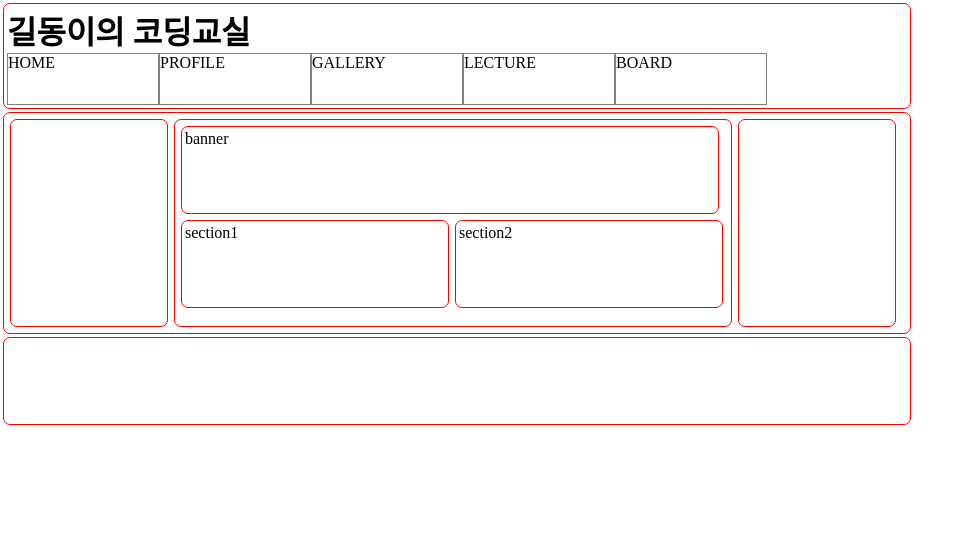
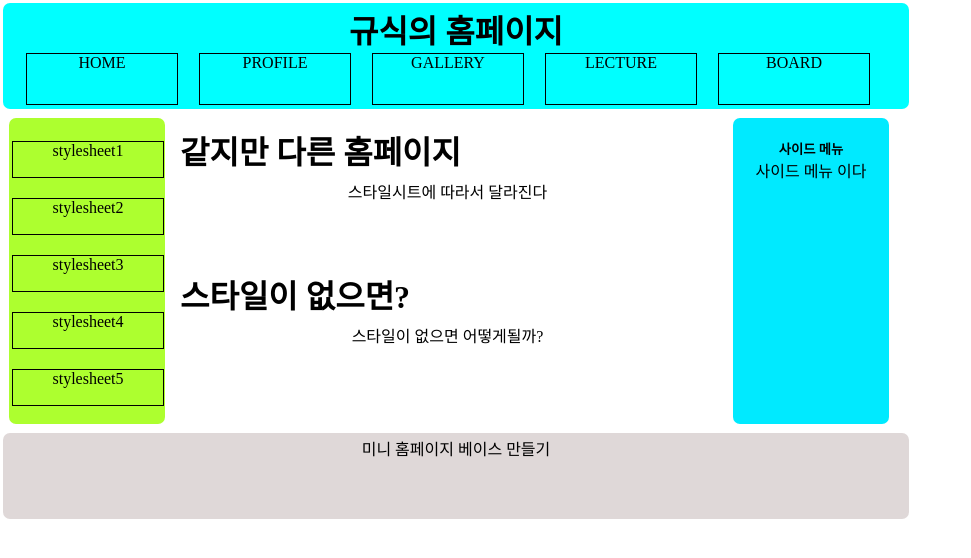
Before and after one commit to CheraxGlaber/SW_EDU_2023, a plain HTML site: page day04/day04ex04.html in a window 1280 px wide. Shown: the whole page, without its empty margins (0-971 px from the left). Drawn offline with Linux system fonts and the light colour scheme.

Commit message:
홈페이지 만들기 실습
홈페이지 만들기 실습

```diff
--- a/day04/day04ex04.html
+++ b/day04/day04ex04.html
@@ -1,5 +1,6 @@
 <!DOCTYPE html>
 <html lang="en">
+
 <head>
     <meta charset="UTF-8">
     <meta http-equiv="X-UA-Compatible" content="IE=edge">
@@ -10,46 +11,97 @@
             padding: 0;
             margin: 0;
         }
+
+        div.header1{
+            background-color:aqua;
+        }
+
         div.container div {
             padding: 3px;
-            margin : 3px;
-            border: 1px solid red;
+            margin: 3px;
+            border: 0px solid red;
             border-radius: 7px;
             width: 900px;
-            overflow: hidden;
+            overflow:hidden;
+            text-align:center;
         }
-        .header nav li {
+
+        .header1 nav li {
             float: left;
             width: 150px;
             height: 50px;
-            border: 1px solid gray;
+            border: 1px solid black;
             list-style: none;
+            margin:1px;
+            margin-inline-start:20px;
         }
-        div.middle  div {
+
+        div.middle div{
             width: 150px;
             float: left;
-            height: 200px;
+            height: 300px;
         }
-        div.middle div.center {
+        div.middle div.center{
             width: 550px;
         }
-        div.footer {
-            clear: both;
-            height: 80px;
+
+        div.center>div{
+            width: 535px;
+            height:40px;
         }
-        div.center > div {
-            height: 80px;
-            width: 260px;
+        div.right{
+            background-color:rgb(0, 234, 255);
         }
-        div.center div:nth-child(1) {
-            width: 530px;
+        div.center div:nth-child(1){
+            width: 535px;
+            height:40px;
+            text-align:left;
         }
+        div.center div:nth-child(3){
+            width: 535px;
+            height:40px;
+            text-align:left;
+        }
+        div.center div:nth-child(2){
+            width: 535px;
+            height:80px;
+        }
+        div.left1{
+            background-color: greenyellow;
+        }
+        div.middle li{
+            width: 150px;
+            height: 35px;
+            border: 1px solid black;
+            list-style: none;
+            overflow: hidden;
+            padding:0px;
+            margin-top:20px;
+        }
+        div.middle li:hover{
+            background-color: rgb(0, 255, 170);
+        }
+
+
+        div.foot{
+            clear:both;
+            height:80px;
+            background-color:rgb(223, 216, 216);
+        }
+
+        .header1 nav li:hover {
+            background-color:red;
+            color:yellow;
+        }
+
     </style>
 </head>
+
 <body>
     <div class="container">
-        <div class="header">
-            <h1>길동이의 코딩교실</h1>
+        <div class="header1">
+            <header>
+                <h1>규식의 홈페이지</h1>
                 <nav>
                     <ul>
                         <li>HOME</li>
@@ -59,19 +111,38 @@
                         <li>BOARD</li>
                     </ul>
                 </nav>
+            </header>
         </div>
+
         <div class="middle">
-            <div class="left"></div>
+            <div class="left1">
+                <ul>
+                    <li>stylesheet1</li>
+                    <li>stylesheet2</li>
+                    <li>stylesheet3</li>
+                    <li>stylesheet4</li>
+                    <li>stylesheet5</li>
+                </ul>
+            </div>
             <div class="center">
-                <div>banner</div>
-                <div>section1</div>
-                <div>section2</div>
+                <div><h1>같지만 다른 홈페이지</h1></div>
+                <div>스타일시트에 따라서 달라진다</div>
+                <div><h1>스타일이 없으면?</h1></div>
+                <div>스타일이 없으면 어떻게될까?</div>
             </div>
-            <div class="right"></div>
+            <div class="right">
+                <br/>
+                <h5>사이드 메뉴</h5>
+                사이드 메뉴 이다
             </div>
-        <div class="footer">
 
+
+        </div>
+
+        <div class="foot">
+            미니 홈페이지 베이스 만들기
         </div>
     </div>
 </body>
+
 </html>
```
Lines whose indentation alone changed are shown as unchanged.
